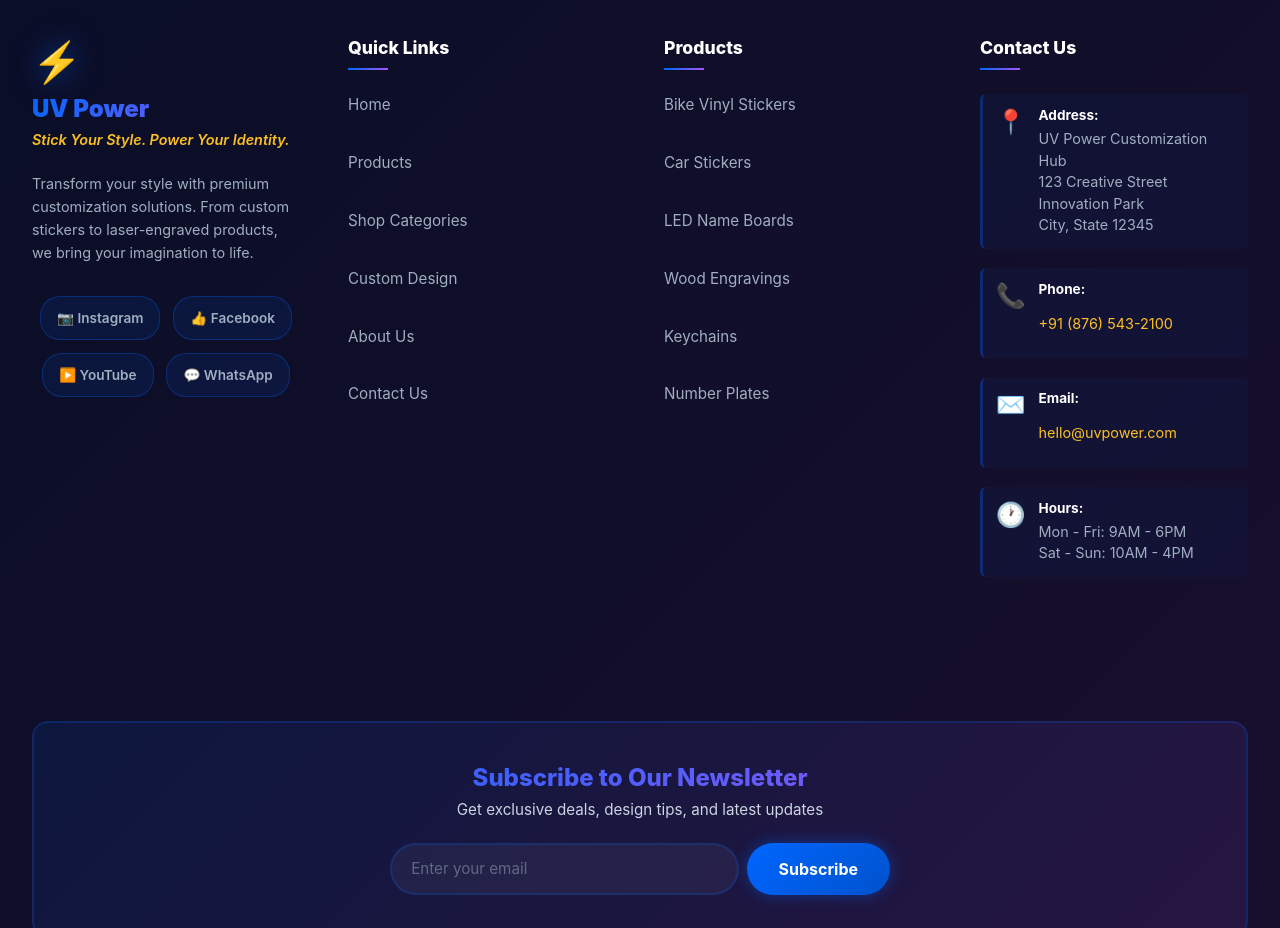
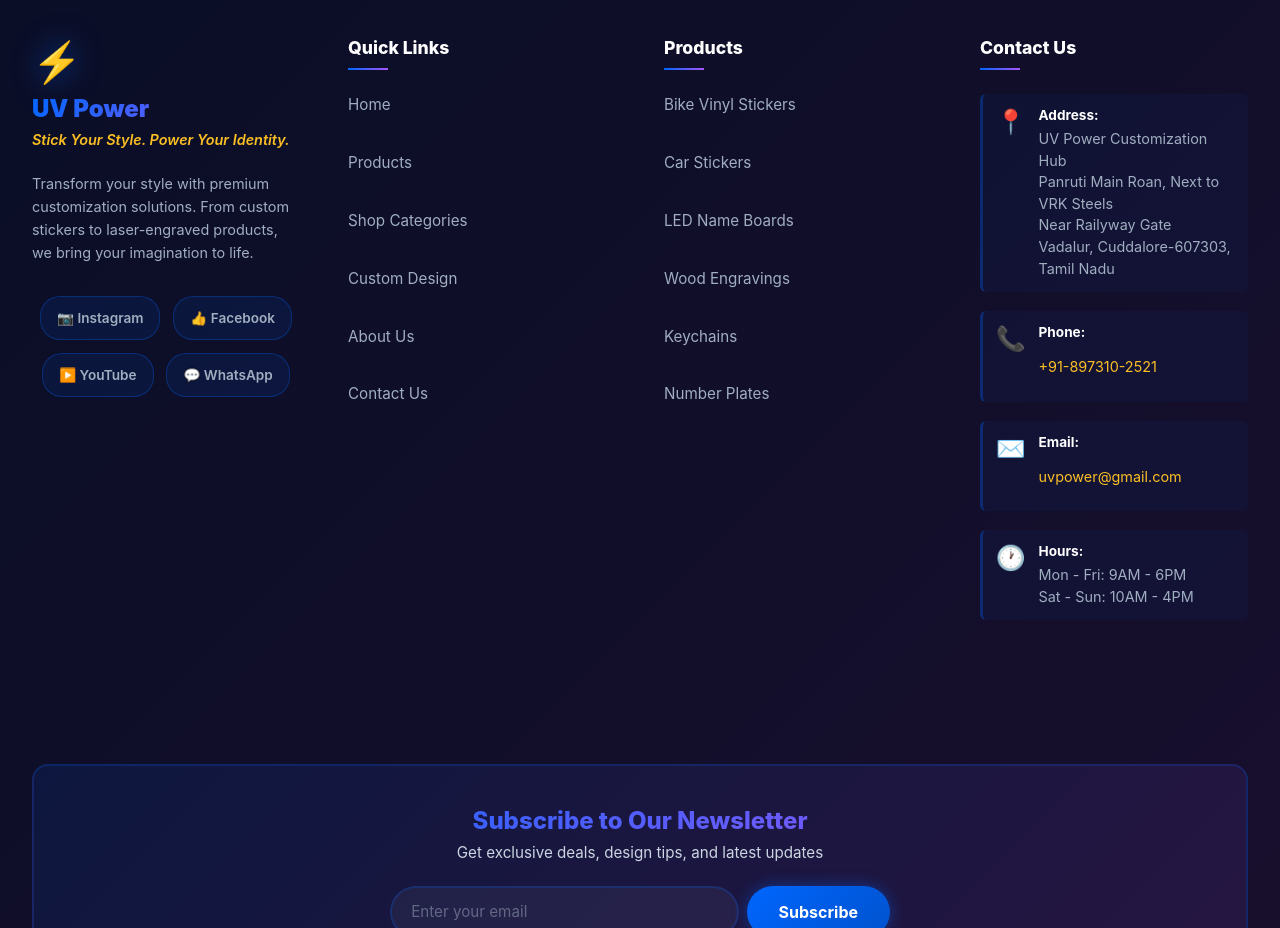
Before and after one commit to rathnapandian7/uv-power-ui, a React (Create React App) app: page / in a window 1280 px wide. Shown: the part 8420-9348 px from the top of the page. Built offline with nearby package versions, Linux system fonts and the light colour scheme; no server answers.

Commit message:
Footer change

```diff
--- a/src/components/Footer.js
+++ b/src/components/Footer.js
@@ -60,6 +60,8 @@ const Footer = () => {
             </ul>
           </div>
 
+
+
           {/* Contact & Address */}
           <div className="footer-section contact-section">
             <h3 className="footer-heading">Contact Us</h3>
@@ -68,21 +70,21 @@ const Footer = () => {
                 <span className="contact-icon">📍</span>
                 <div>
                   <p className="contact-label">Address:</p>
-                  <p className="contact-text">UV Power Customization Hub<br />123 Creative Street<br />Innovation Park<br />City, State 12345</p>
+                  <p className="contact-text">UV Power Customization Hub<br />Panruti Main Roan, Next to VRK Steels<br/>Near Railyway Gate<br/>Vadalur, Cuddalore-607303, Tamil Nadu</p>
                 </div>
               </div>
               <div className="contact-item">
                 <span className="contact-icon">📞</span>
                 <div>
                   <p className="contact-label">Phone:</p>
-                  <p className="contact-text"><a href="tel:+918765432100">+91 (876) 543-2100</a></p>
+                  <p className="contact-text"><a href="tel:+918765432100">+91-897310-2521</a></p>
                 </div>
               </div>
               <div className="contact-item">
                 <span className="contact-icon">✉️</span>
                 <div>
                   <p className="contact-label">Email:</p>
-                  <p className="contact-text"><a href="mailto:hello@uvpower.com">hello@uvpower.com</a></p>
+                  <p className="contact-text"><a href="mailto:hello@uvpower.com">uvpower@gmail.com</a></p>
                 </div>
               </div>
               <div className="contact-item">
--- a/src/services/api.js
+++ b/src/services/api.js
@@ -1,7 +1,7 @@
 // API service for Spring Boot backend communication
 // Configure the base URL according to your Spring Boot server
 
-const API_BASE_URL = process.env.REACT_APP_API_URL ||  "http://localhost:8080/api";
+const API_BASE_URL = process.env.REACT_APP_API_URL ||  "https://uv-power-api.onrender.com/api";
 
 // ──────────────────────────────────────────────────────────────────────────────
 // PRODUCT APIS
```
Also changed, not shown: 1 other file (tests, documents, lock files or other folders).
